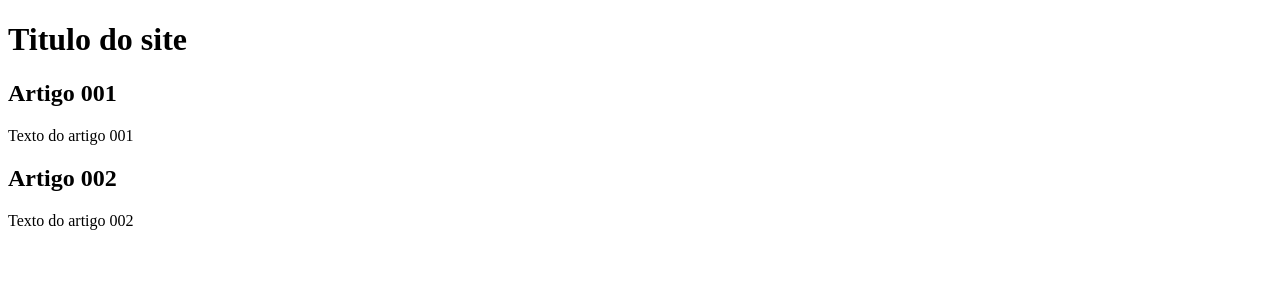
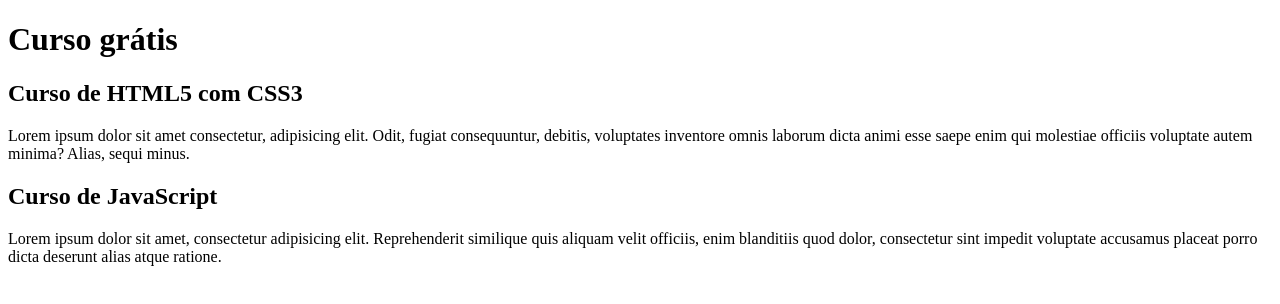
Before and after one commit to carlinhosdantass/Projeto-site, a plain HTML site: page index.html in a window 1280 px wide. Drawn offline with Linux system fonts and the light colour scheme.

Commit message:
Update index.html

```diff
--- a/index.html
+++ b/index.html
@@ -9,14 +9,14 @@
 <body>
     <main>
         <header>
-            <h1>Titulo do site</h1>
+            <h1>Curso grátis</h1>
             <article>
-                <h2>Artigo 001</h2>
-                <p>Texto do artigo 001</p>
+                <h2>Curso de HTML5 com CSS3</h2>
+                <p>Lorem ipsum dolor sit amet consectetur, adipisicing elit. Odit, fugiat consequuntur, debitis, voluptates inventore omnis laborum dicta animi esse saepe enim qui molestiae officiis voluptate autem minima? Alias, sequi minus.</p>
             </article>
             <article>
-                <h2>Artigo 002</h2>
-                <p>Texto do artigo 002</p>
+                <h2>Curso de JavaScript</h2>
+                <p>Lorem ipsum dolor sit amet, consectetur adipisicing elit. Reprehenderit similique quis aliquam velit officiis, enim blanditiis quod dolor, consectetur sint impedit voluptate accusamus placeat porro dicta deserunt alias atque ratione.</p>
             </article>
         </header>
     </main>
```
